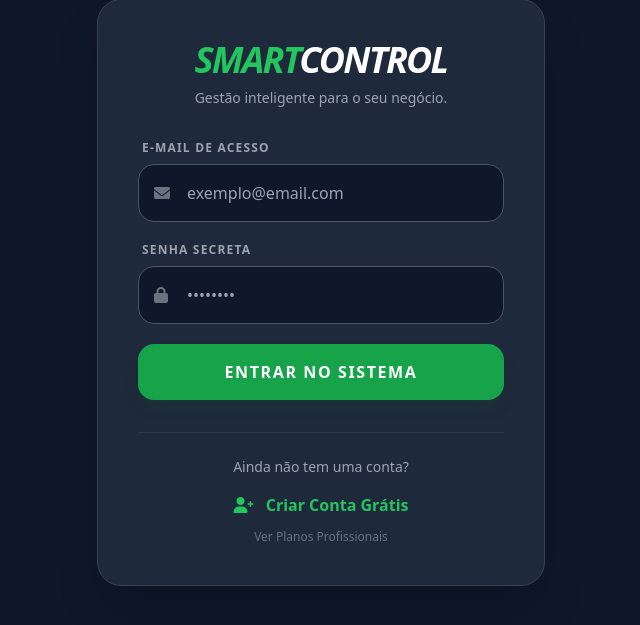
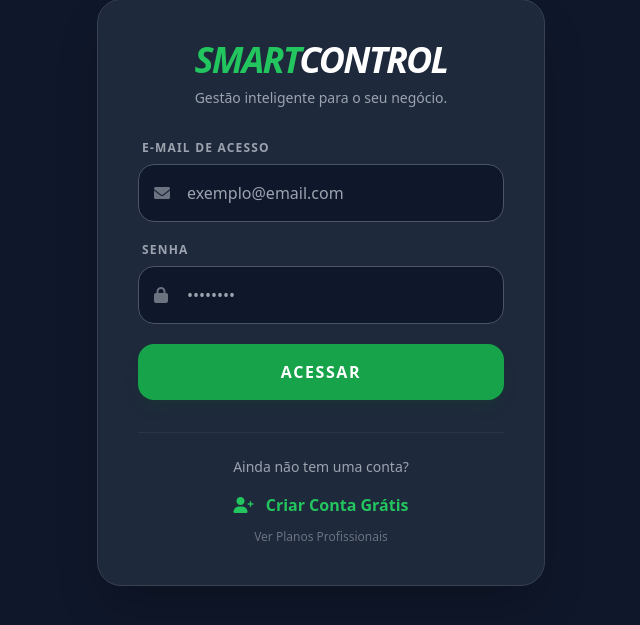
Before and after one commit to jhoelssonmarcelyno-alt/smartcontrol, a Flask app: page /login in a window 1280 px wide. Shown: the part 108-733 px from the top of the page, without its empty margins (319-959 px from the left). Run offline with Flask 3, Linux system fonts and the light colour scheme; some libraries are stand-ins or nearby versions.

Commit message:
Fix: textos do login atualizados

```diff
--- a/templates/login.html
+++ b/templates/login.html
@@ -49,7 +49,7 @@
             </div>
 
             <div>
-                <label class="block text-xs font-bold text-gray-400 uppercase tracking-widest mb-2 ml-1">Senha Secreta</label>
+                <label class="block text-xs font-bold text-gray-400 uppercase tracking-widest mb-2 ml-1">Senha</label>
                 <div class="relative">
                     <i class="fas fa-lock absolute left-4 top-1/2 -translate-y-1/2 text-gray-500"></i>
                     <input type="password" name="senha" required
@@ -59,8 +59,8 @@
             </div>
 
             <button type="submit" class="w-full bg-green-600 hover:bg-green-700 text-white py-4 rounded-2xl font-black uppercase tracking-widest transition-all transform hover:scale-[1.02] active:scale-[0.98] shadow-lg shadow-green-900/20">
-                Entrar no Sistema
-            </button>
+    Acessar
+</button>
         </form>
 
         <div class="mt-8 pt-6 border-t border-gray-700/50 text-center">
```
